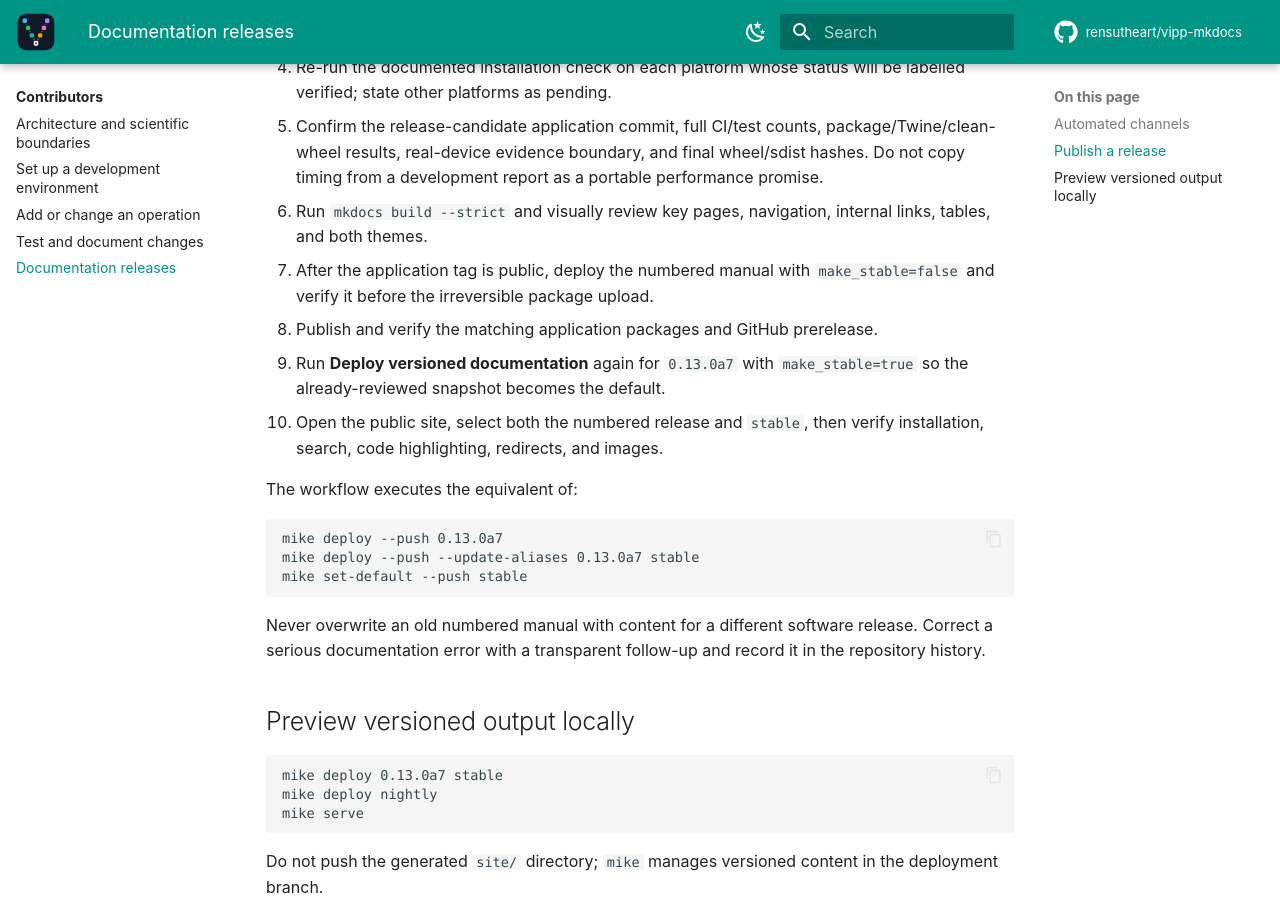
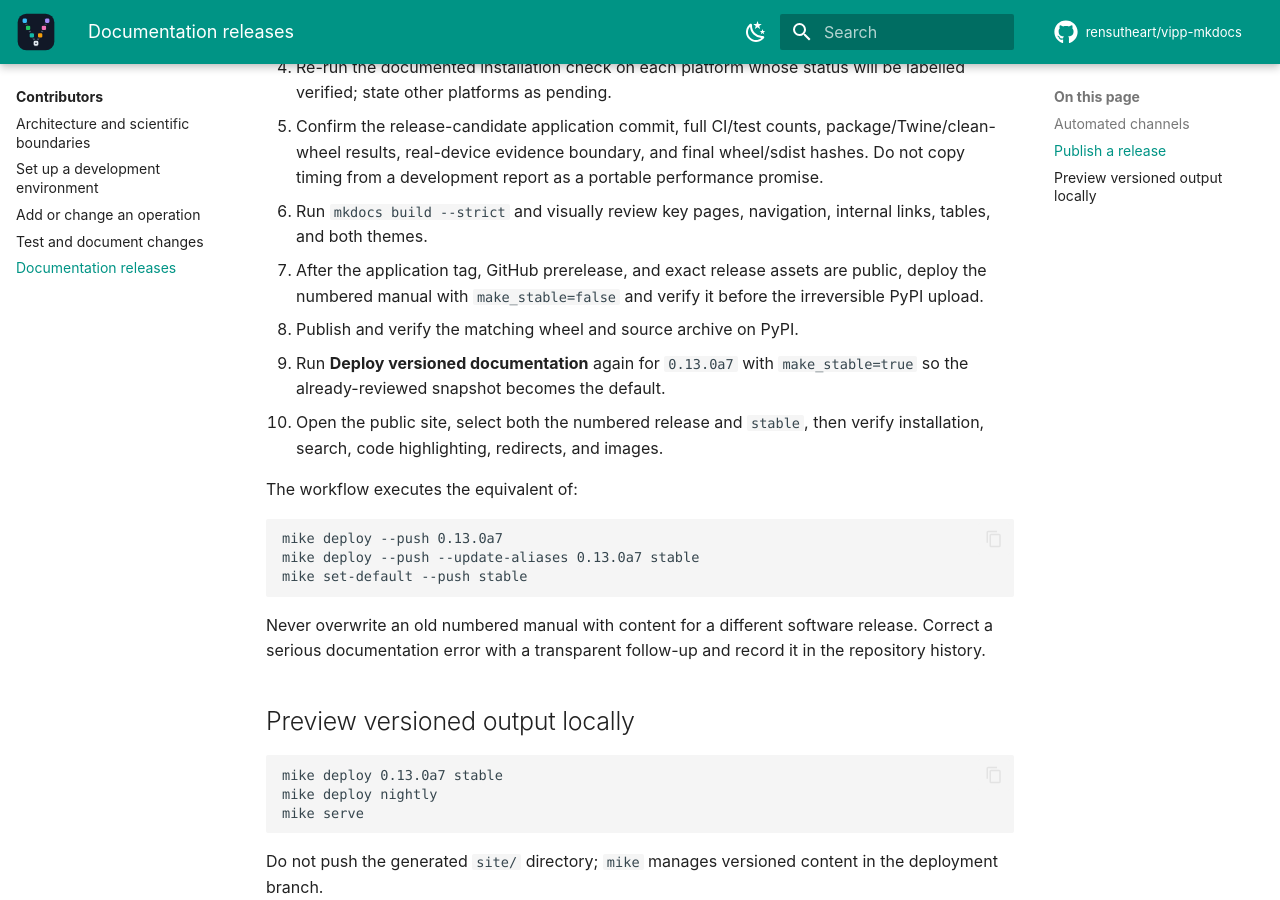
Before and after one commit to rensutheart/vipp-mkdocs, an MkDocs documentation site: the page built from docs/developer/docs-releases.md, in a window 1280 px wide and 900 px high, scrolled down 914 px. Built offline with MkDocs 1.6.1 and Material for MkDocs 9.7.7, drawn with Linux system fonts in a browser that asks for light colours; plug-ins that fetch from the network failed and are left out; comment, search, counter and statistics services are not loaded; the version menu is left out.

Commit message:
Clarify a7 publication ordering

```diff
--- a/docs/developer/docs-releases.md
+++ b/docs/developer/docs-releases.md
@@ -31,9 +31,10 @@ Before moving `stable`:
    portable performance promise.
 6. Run `mkdocs build --strict` and visually review key pages, navigation,
    internal links, tables, and both themes.
-7. After the application tag is public, deploy the numbered manual with
-   `make_stable=false` and verify it before the irreversible package upload.
-8. Publish and verify the matching application packages and GitHub prerelease.
+7. After the application tag, GitHub prerelease, and exact release assets are
+   public, deploy the numbered manual with `make_stable=false` and verify it
+   before the irreversible PyPI upload.
+8. Publish and verify the matching wheel and source archive on PyPI.
 9. Run **Deploy versioned documentation** again for `0.13.0a7` with
    `make_stable=true` so the already-reviewed snapshot becomes the default.
 10. Open the public site, select both the numbered release and `stable`, then
```
Also changed, not shown: docs/how-to/choose-compute.md (+2 -2 lines), docs/releases/0.13.0a7.md (+3 -2 lines).
